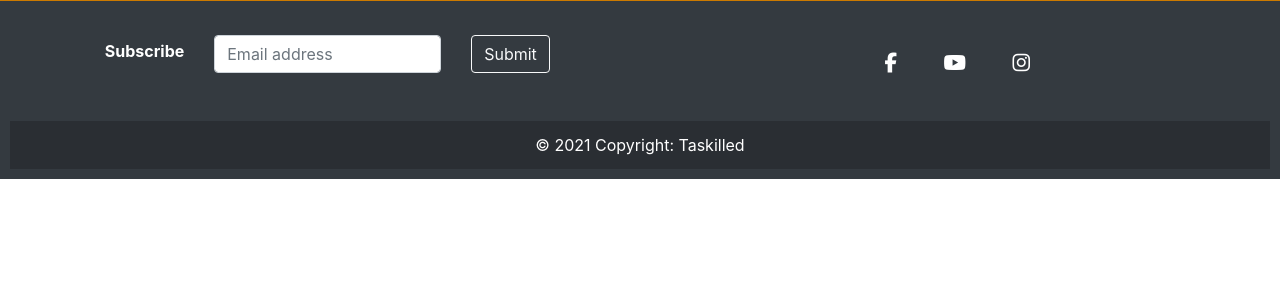
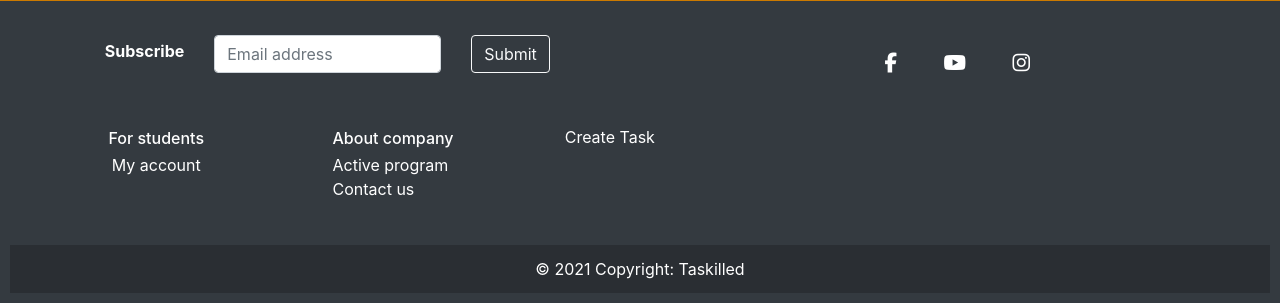
Before and after one commit to muradaghazade/taskilled, a Django app: page / in a window 1280 px wide. Shown: the part 1903-2206 px from the top of the page. Before the commit the page ends 2082 px from the top, so only its background shows below. Run offline with Django 3.2, Linux system fonts and the light colour scheme; data that the repository does not hold is empty; parts of the project's set-up code (start-up, migrations or seed data) failed here and were passed over; some libraries are stand-ins or nearby versions.

Commit message:
footer is done

```diff
--- a/core/templates/main-page.html
+++ b/core/templates/main-page.html
@@ -205,7 +205,41 @@
         </section>
         <!-- Section: Social media -->
       </div>
+
     </div>
+
+<div class="row">
+  <div class="col-lg-3 col-md-6 mb-4 mb-md-0 mt-2">
+    <h6 class="">For students</h6>
+
+    <ul class="list-unstyled mb-5">
+      <li>
+        <a href="{% url 'core:student-profile' %}" class="text-white">My account</a>
+      </li>
+    </ul>
+  </div>
+  <div class="col-lg-3 col-md-6 mb-4 mb-md-0 mt-2" style="text-align: start; max-width: 18%;">
+    <h6 class="">About company</h6>
+
+    <ul class="list-unstyled mb-5" style="text-align: start;">
+      <li class="mb-2">
+        <a href="" class="text-white">Active program</a>
+      </li>
+      <li>
+        <a href="" class="text-white">Contact us</a>
+      </li>
+    </ul>
+  </div>
+  <div class="col-lg-3 col-md-6 mb-4 mb-md-0 mt-2" style="text-align: start;">
+
+
+    <ul class="list-unstyled mb-5" style="text-align: start;">
+      <li class="mb-2">
+        <a href="" class="text-white">Create Task</a>
+      </li>
+    </ul>
+  </div>
+</div>
       <!-- Grid container -->
 
 
```
